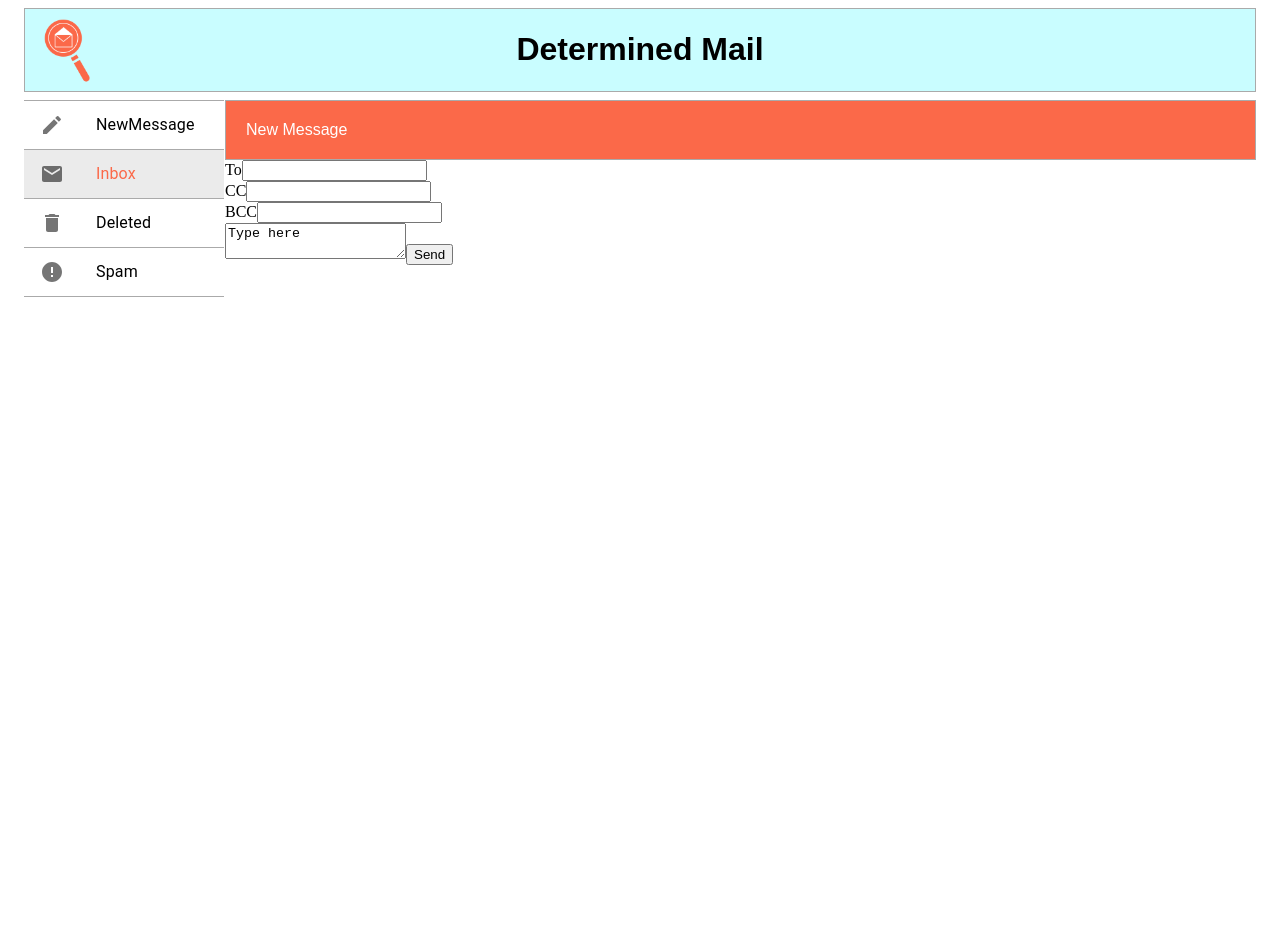
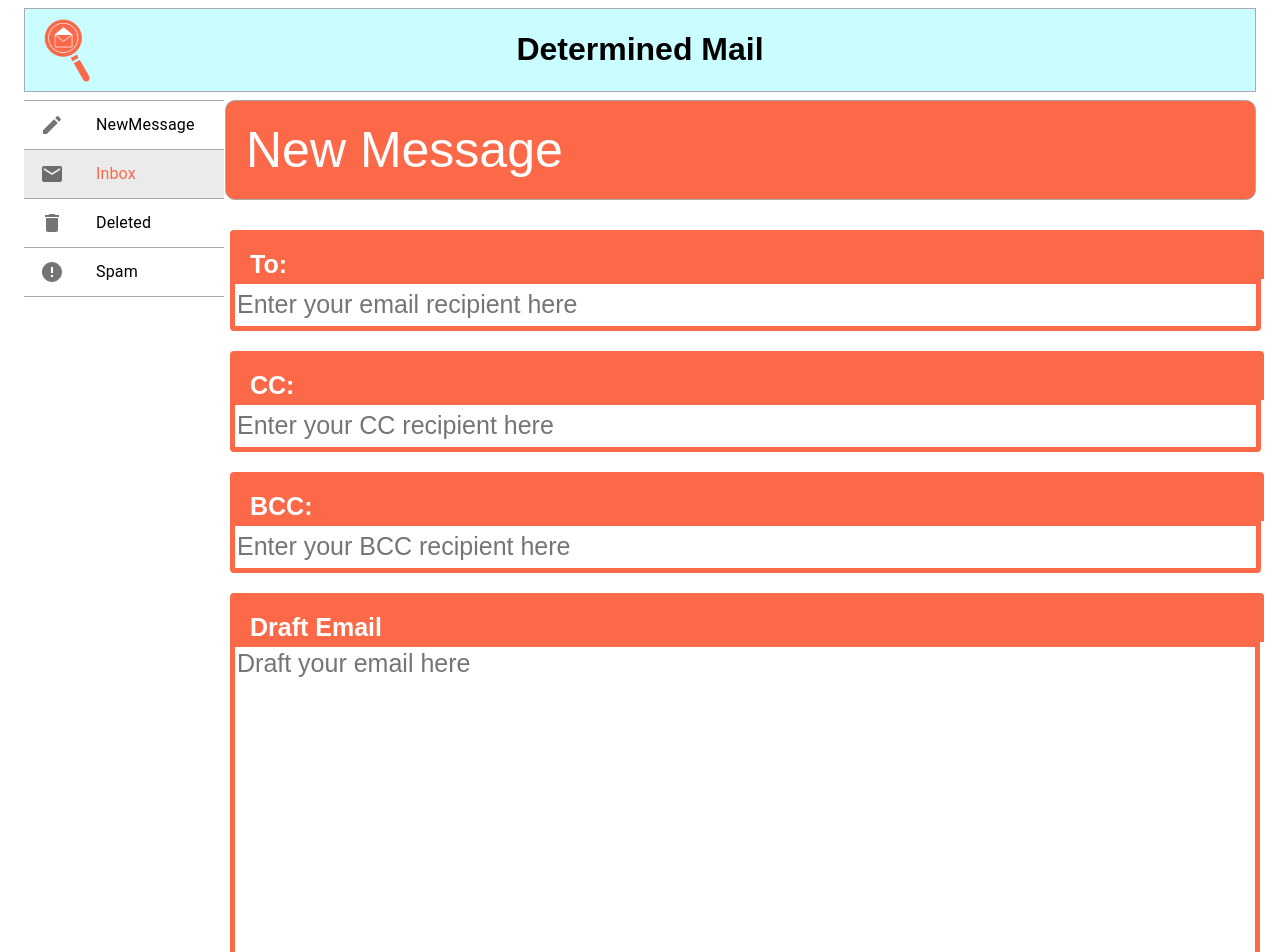
Before and after one commit to igreen1/TBD, a React (Create React App) app in the folder determined-mail/: page /newMessage in a window 1280 px wide. Shown: the top 952 px of the page. Before the commit the page ends 800 px from the top, so only its background shows below. Built offline with nearby package versions, Linux system fonts and the light colour scheme.

Commit message:
Addresses issue #14. Fixed CSS for labels and input boxes to make them appear as one and made color scheme more cohesive

```diff
--- a/determined-mail/package.json
+++ b/determined-mail/package.json
@@ -12,6 +12,7 @@
     "axios": "^0.21.0",
     "bootstrap": "^4.5.3",
     "jquery": "^3.5.1",
+    "normal": "^0.1.1",
     "popper.js": "^1.16.1",
     "react": "^17.0.1",
     "react-bootstrap": "^1.4.0",
--- a/determined-mail/src/App.css
+++ b/determined-mail/src/App.css
@@ -8,7 +8,7 @@
   margin-top: -205px;
 }
 
-.select{
+.select {
   float: left;
   display: center;
   margin-top: 20px;
@@ -20,6 +20,7 @@
   padding-left: 30px;
   padding-right: 50px;
 }
+
 .from {
   font-family: Arial, Helvetica, sans-serif;
   font-size: 20px;
@@ -35,18 +36,20 @@
 .subject {
   font-family: Arial, Helvetica, sans-serif;
   text-decoration: none;
-
 }
 
 .del {
   padding-bottom: 20px;
 }
+
 .page-header {
   font-family: Arial, Helvetica, sans-serif;
+  font-size: 50px;
   padding: 20px;
   background-color: #fb6949;
   color: white;
   border: 1px #aaaaaa solid;
+  border-radius: 10px;
 }
 
 .logo {
--- a/determined-mail/src/components/NewMessage.js
+++ b/determined-mail/src/components/NewMessage.js
@@ -1,22 +1,113 @@
-import React, { Component } from 'react';
-import TextBox from './Textbox';
-import PropTypes from 'prop-types';
+import React, { Component } from "react";
+import TextBox from "./Textbox";
+import PropTypes from "prop-types";
+
+const inputStyle = {
+  backgroundColor: "#fff",
+  width: "98.6%",
+  height: "5vh",
+  display: "inline-block",
+  border: "5px solid",
+  borderColor: "#fb6949",
+  borderRadius: "0px 0px 4px 4px ",
+  fontFamily: "arial",
+  fontSize: "25px",
+  color: "#000",
+  margin: "0px 0px 0px 5px",
+};
+
+const toLabelStyle = {
+  backgroundColor: "#fb6949",
+  width: "98.35%",
+  height: "3vh",
+  display: "inline-block",
+  borderRadius: "4px 4px 0px 0px",
+  fontFamily: "arial",
+  fontSize: "25px",
+  color: "#fff",
+  padding: "20px 0px 5px 20px",
+  border: "none",
+  margin: "30px 0px 0px 5px",
+};
+
+const labelStyle = {
+  backgroundColor: "#fb6949",
+  width: "98.35%",
+  height: "3vh",
+  display: "inline-block",
+  borderRadius: "4px 4px 0px 0px",
+  fontFamily: "arial",
+  fontSize: "25px",
+  color: "#fff",
+  padding: "20px 0px 5px 20px",
+  border: "none",
+  margin: "20px 0px 0px 5px",
+};
+
+const draftEmailStyle = {
+  backgroundColor: "#fff",
+  width: "98.5%",
+  height: "50vh",
+  display: "inline-block",
+  borderRadius: "0px 0px 10px 10px",
+  fontFamily: "arial",
+  fontSize: "25px",
+  padding: "none",
+  border: "5px solid",
+  borderColor: "#fb6949",
+  color: "#000",
+  margin: "0px 0px 0px 5px",
+};
 
 class NewMesssage extends Component {
-
-
   render() {
     return (
       <div>
         <header className="page-header">New Message</header>
-                <TextBox className="To" singleLine="true" title="To" />
-                <TextBox className="CC" singleLine="true" title="CC" />
-                <TextBox className="BCC" singleLine="true" title="BCC" />
-                <TextBox className="EmailInput" defaultText="Type here" />
+        <label class="label" style={toLabelStyle}>
+          <b>To:</b>
+        </label>
+        <input
+          type="text"
+          className="To"
+          singleLine="true"
+          title="To"
+          style={inputStyle}
+          placeholder="Enter your email recipient here"
+        />
+        <label class="label" style={labelStyle}>
+          <b>CC:</b>
+        </label>
+        <input
+          type="text"
+          className="To"
+          singleLine="true"
+          style={inputStyle}
+          placeholder="Enter your CC recipient here"
+        />
+        <label class="label" style={labelStyle}>
+          <b>BCC:</b>
+        </label>
+        <input
+          type="text"
+          className="To"
+          singleLine="true"
+          style={inputStyle}
+          placeholder="Enter your BCC recipient here"
+        />
+        <label class="label" style={labelStyle}>
+          <b>Draft Email</b>
+        </label>
+        <textarea
+          type="text"
+          className="To"
+          singleLine="true"
+          style={draftEmailStyle}
+          placeholder="Draft your email here"
+        />
       </div>
-        )
+    );
   }
-
 }
 
 export default NewMesssage;
```
Also changed, not shown: determined-mail/src/App.js (+120 -90 lines), determined-mail/src/components/AddTodos.js (added, +37 -0 lines), determined-mail/src/components/TodoItem.js (added, +49 -0 lines), determined-mail/src/components/Todos.js (added, +22 -0 lines), determined-mail/src/readEmail.css (added), determined-mail/src/readEmail.js (added), 1 other file (tests, documents, lock files or other folders). Lines whose indentation alone changed are shown as unchanged.
